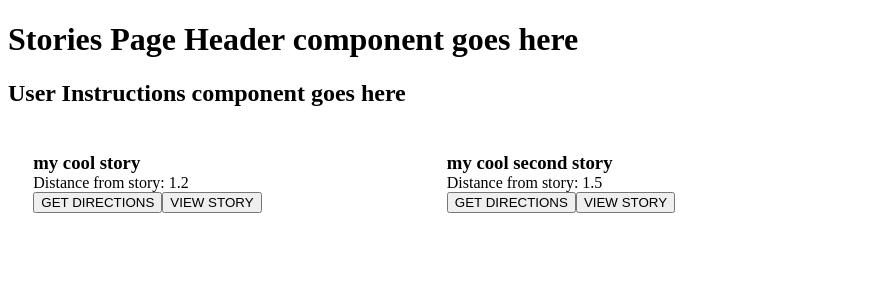
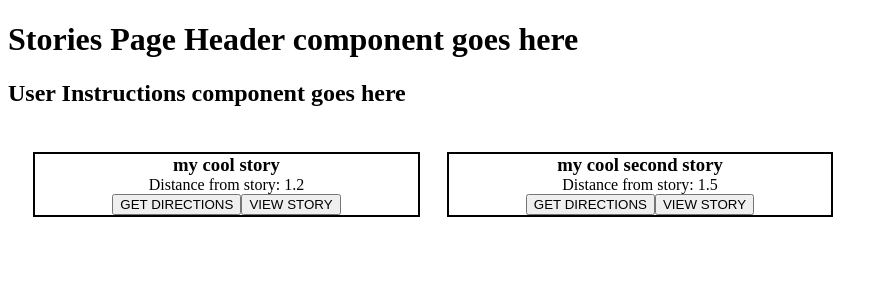
Before and after one commit to MIBFB-COLLAB/MESSAGE-IN-A-BOTTLE, a React (Create React App) app: page / in a window 1280 px wide. Shown: the top 300 px of the page, without its empty margins (0-887 px from the left). Built offline with nearby package versions, Linux system fonts and the light colour scheme.

Commit message:
add classnames

```diff
--- a/src/Components/StoriesPage/StoriesPage.js
+++ b/src/Components/StoriesPage/StoriesPage.js
@@ -4,11 +4,11 @@
 
 const StoriesPage = () => {
   return(
-    <div>
+    <main className="stories-page">
       <h1>Stories Page Header component goes here</h1>
       <h2>User Instructions component goes here</h2>
       <StoriesContainer/>
-    </div>
+    </main>
   )
 }
 
--- a/src/Components/StoryCard/StoryCard.js
+++ b/src/Components/StoryCard/StoryCard.js
@@ -3,9 +3,9 @@
 
 const StoryCard = ({title, distance}) => {
   return(
-    <article>
-      <h3>{title}</h3>
-      <p>Distance from story: {distance}</p>
+    <article className="story-card">
+      <h3 className="story-title">{title}</h3>
+      <p className="story-distance">Distance from story: {distance}</p>
       <button className="get-directions-btn">GET DIRECTIONS</button>
       <button className="view-story-btn">VIEW STORY</button>
     </article>
```
